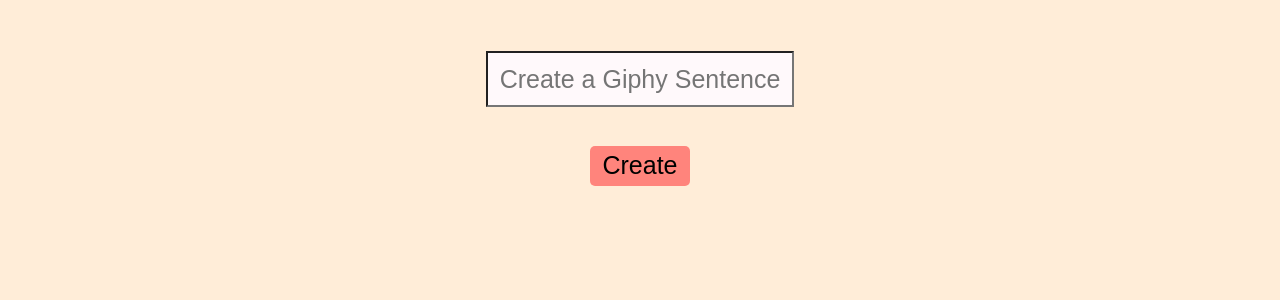
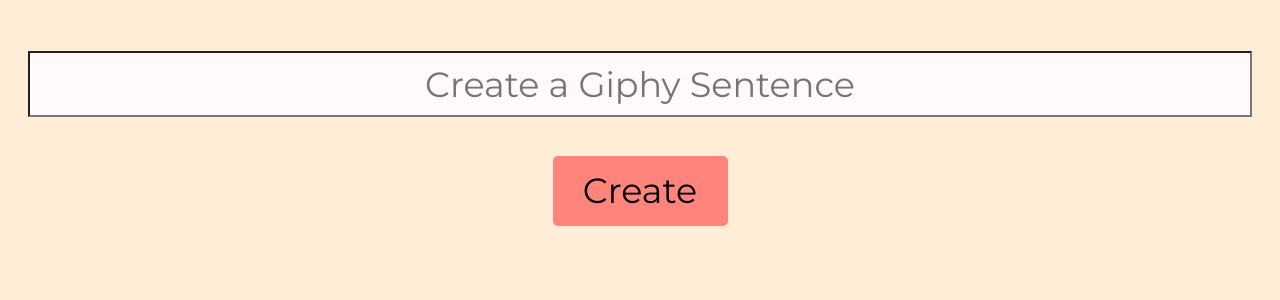
Before and after one commit to bcgodfrey91/giphy-sentence, a React (Create React App) app: page / in a window 1280 px wide. Shown: the top 300 px of the page. Built offline with nearby package versions, Linux system fonts and the light colour scheme.

Commit message:
Add media queries and new font

```diff
--- a/public/index.html
+++ b/public/index.html
@@ -2,7 +2,7 @@
 <html lang="en">
   <head>
     <meta charset="utf-8">
-    <meta name="viewport" content="width=device-width, initial-scale=1">
+    <link href="https://fonts.googleapis.com/css?family=Montserrat" rel="stylesheet">
     <title>Giphy Sentence Generator</title>
   </head>
   <body>
--- a/src/components/App.js
+++ b/src/components/App.js
@@ -52,11 +52,13 @@
         <li
         key={index}
         >
-          <img
-            className='giphy'
-            src={giphy.images.original.url}
-            alt='Giphy from user search'
-          />
+          <a href={giphy.url}>
+            <img
+              className='giphy'
+              src={giphy.images.original.url}
+              alt='Giphy from user search'
+            />
+          </a>
         </li>
       )
     })
--- a/src/styles/App.css
+++ b/src/styles/App.css
@@ -6,21 +6,27 @@
 
 .user-input {
   background-color: #FFF9FB;
-  font-size: 25px;
+  font-family: 'Montserrat', sans-serif;
+  font-size: 23px;
   height: 50px;
   margin-top: 4%;
   text-align: center;
-  width: 300px;
+  width: 95%;
 }
 
 .create-sentence-button {
   background-color: #FF847C;
   border: none;
   border-radius: 5px;
+  font-family: 'Montserrat', sans-serif;
   font-size: 25px;
   height: 40px;
   margin-top: 3%;
   width: 100px;
+}
+
+.create-sentence-button:hover {
+  cursor: pointer;
 }
 
 .giphy-list {
@@ -41,3 +47,30 @@
   text-align: center;
   width: 90%;
 }
+
+@media (min-width: 760px) {
+
+  .user-input {
+    font-size: 35px;
+    height: 60px;
+  }
+
+  .create-sentence-button {
+    font-size: 35px;
+    height: 70px;
+    width: 175px;
+  }
+}
+
+@media (min-width: 760px) {
+
+  .giphy-list {
+    flex-direction: row;
+    flex-wrap: wrap;
+  }
+
+  .giphy {
+    margin: 1%;
+  }
+
+}
```
